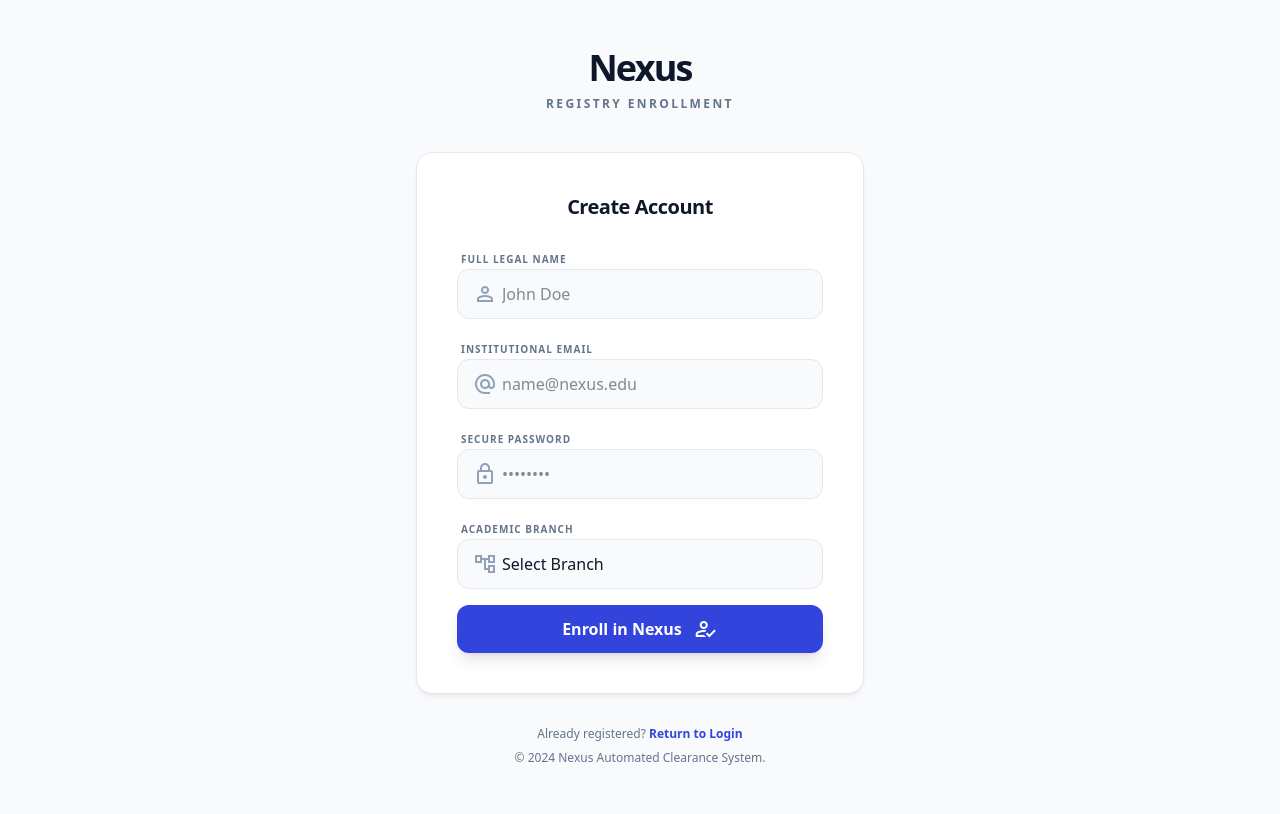
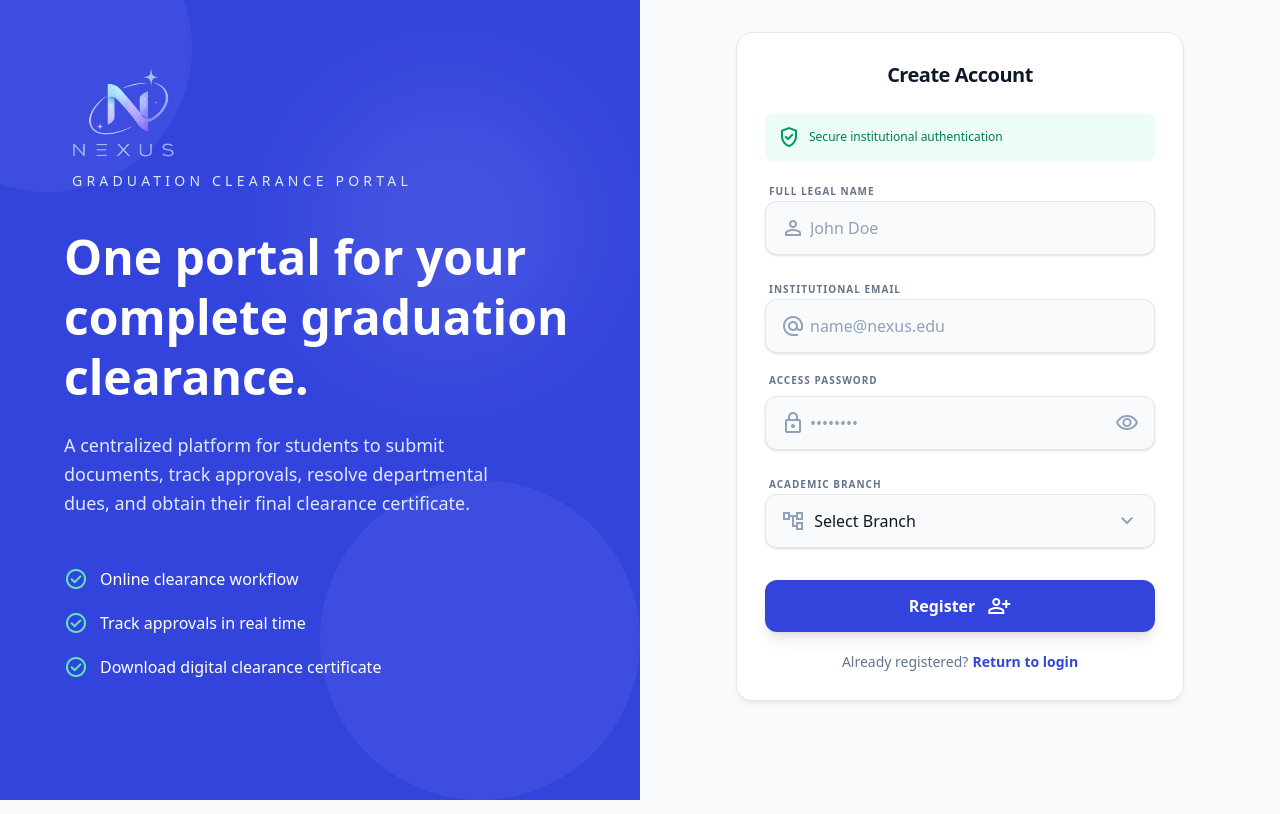
Before and after one commit to maybeanushka/nexus, a Next.js app: page /register in a window 1280 px wide. Built offline with nearby package versions, Linux system fonts and the light colour scheme; no server answers.

Commit message:
feat(auth): redesign registration experience

```diff
--- a/app/register/page.tsx
+++ b/app/register/page.tsx
@@ -1,103 +1,203 @@
 'use client';
 
-import { useActionState } from 'react';
+import { useActionState, useState } from 'react';
 import { registerAction } from '@/lib/actions';
 import Link from 'next/link';
+import Image from 'next/image';
 
 export default function RegisterPage() {
   const [state, formAction, isPending] = useActionState(registerAction, null);
+  const [showPassword, setShowPassword] = useState(false);
 
   return (
-    <main className="flex-grow flex items-center justify-center p-6 sm:p-12 w-full">
-      <div className="max-w-md w-full">
-        {/* Branding Header */}
-        <div className="text-center mb-10">
-          <h1 className="text-4xl font-black tracking-tighter text-slate-900 mb-2">Nexus</h1>
-          <p className="text-on-surface-variant font-bold tracking-[0.2em] uppercase text-xs">Registry Enrollment</p>
+    <main className="h-dvh overflow-hidden grid lg:grid-cols-2">
+
+      {/* Left Branding Panel */}
+      <section className="hidden lg:flex flex-col justify-between bg-primary text-white p-16 relative overflow-hidden">
+
+        {/* Decorative circles */}
+        <div className="absolute -top-24 -left-24 h-72 w-72 rounded-full bg-white/5"></div>
+        <div className="absolute bottom-0 right-0 h-80 w-80 rounded-full bg-white/5"></div>
+        <div className="absolute top-24 right-16 h-64 w-64 rounded-full bg-white/10 blur-3xl"></div>
+        <div className="relative z-10">
+          <Image
+            src="/nexusnewlogo.png"
+            alt="Nexus"
+            width={120}
+            height={40}
+            priority
+          />
+
+          <p className="mt-3 uppercase tracking-[0.3em] text-sm text-indigo-100 mx-2">
+            Graduation Clearance Portal
+          </p>
+
+          <h1 className="mt-9 text-5xl font-black leading-tight max-w-130">
+            One portal for your complete graduation clearance.
+          </h1>
+
+          <p className="mt-6 text-indigo-100 text-lg leading-relaxed max-w-md">
+            A centralized platform for students to submit documents,
+            track approvals, resolve departmental dues, and obtain
+            their final clearance certificate.
+          </p>
+
+          <div className="mt-12 space-y-5">
+
+            <div className="flex items-center gap-3">
+              <span className="material-symbols-outlined text-emerald-300">
+                check_circle
+              </span>
+              <span>Online clearance workflow</span>
+            </div>
+
+            <div className="flex items-center gap-3">
+              <span className="material-symbols-outlined text-emerald-300">
+                check_circle
+              </span>
+              <span>Track approvals in real time</span>
+            </div>
+
+            <div className="flex items-center gap-3">
+              <span className="material-symbols-outlined text-emerald-300">
+                check_circle
+              </span>
+              <span>Download digital clearance certificate</span>
+            </div>
+
+          </div>
         </div>
+      </section>
 
-        {/* Register Card */}
-        <div className="aether-card rounded-2xl p-8 sm:p-10">
+      {/* Right Login Section */}
+      <section className="flex items-start justify-center bg-slate-50 px-8 pt-8 pb-4">
+        <div className="max-w-md w-full">
+
+        {/* Login Card */}
+        <div className="aether-card rounded-2xl p-7 transition-all duration-300 hover:-translate-y-1 hover:shadow-2xl">
           <div className="relative z-10">
             <h2 className="text-xl font-bold text-on-surface mb-6 tracking-tight text-center">Create Account</h2>
 
-            <form action={formAction} className="space-y-4">
+
+            <form action={formAction} className="space-y-5">
               {state?.error && (
                 <div className="p-3 bg-rose-50 text-error font-medium rounded-lg text-sm text-center">
                   {state.error}
                 </div>
               )}
 
-              {/* Name Input */}
-              <div className="space-y-1">
+              <div className="flex items-center gap-2 rounded-lg bg-emerald-50 px-3 py-3 mb-4">
+                <span className="material-symbols-outlined text-sm text-emerald-600">
+                  verified_user
+                </span>
+                <span className="text-xs font-medium text-emerald-700">
+                  Secure institutional authentication
+                </span>
+              </div>
+
+              <div className="space-y-2">
                 <label className="text-[10px] uppercase font-bold tracking-widest text-on-surface-variant px-1">Full Legal Name</label>
-                <div className="relative">
+                <div className="relative group">
                   <div className="absolute inset-y-0 left-0 pl-4 flex items-center pointer-events-none">
-                    <span className="material-symbols-outlined text-slate-400 text-lg">person</span>
+                    <span className="material-symbols-outlined text-slate-400 group-focus-within:text-primary transition-colors">person</span>
                   </div>
-                  <input name="name" required className="block w-full pl-11 pr-4 py-3 bg-slate-50 border border-slate-200 rounded-xl text-on-surface focus:border-primary focus:ring-0 outline-none transition-all" placeholder="John Doe" type="text" />
+                  <input name="name" required className="block w-full rounded-xl border border-slate-200 bg-slate-50 py-3.5 pl-11 pr-4 text-on-surface shadow-sm transition-all duration-200 placeholder:text-slate-400 focus:border-primary focus:bg-white focus:shadow-md outline-none" placeholder="John Doe" type="text"/>
                 </div>
               </div>
 
               {/* Email Input */}
-              <div className="space-y-1">
+              <div className="space-y-2">
                 <label className="text-[10px] uppercase font-bold tracking-widest text-on-surface-variant px-1">Institutional Email</label>
-                <div className="relative">
+                <div className="relative group">
                   <div className="absolute inset-y-0 left-0 pl-4 flex items-center pointer-events-none">
-                    <span className="material-symbols-outlined text-slate-400 text-lg">alternate_email</span>
+                    <span className="material-symbols-outlined text-slate-400 group-focus-within:text-primary transition-colors">alternate_email</span>
                   </div>
-                  <input name="email" required className="block w-full pl-11 pr-4 py-3 bg-slate-50 border border-slate-200 rounded-xl text-on-surface focus:border-primary focus:ring-0 outline-none transition-all" placeholder="name@nexus.edu" type="email" />
+                  <input name="email" required className="block w-full rounded-xl border border-slate-200 bg-slate-50 py-3.5 pl-11 pr-4 text-on-surface shadow-sm transition-all duration-200 placeholder:text-slate-400 focus:border-primary focus:bg-white focus:shadow-md outline-none" placeholder="name@nexus.edu" type="email"/>
                 </div>
               </div>
 
               {/* Password Input */}
-              <div className="space-y-1">
-                <label className="text-[10px] uppercase font-bold tracking-widest text-on-surface-variant px-1">Secure Password</label>
-                <div className="relative">
+              <div className="space-y-2">
+                <div className="flex justify-between items-end px-1">
+                  <label className="text-[10px] uppercase font-bold tracking-widest text-on-surface-variant">Access Password</label>
+                </div>
+                <div className="relative group">
                   <div className="absolute inset-y-0 left-0 pl-4 flex items-center pointer-events-none">
-                    <span className="material-symbols-outlined text-slate-400 text-lg">lock</span>
+                    <span className="material-symbols-outlined text-slate-400 group-focus-within:text-primary transition-colors">lock</span>
                   </div>
-                  <input name="password" required className="block w-full pl-11 pr-4 py-3 bg-slate-50 border border-slate-200 rounded-xl text-on-surface focus:border-primary focus:ring-0 outline-none transition-all" placeholder="••••••••" type="password" />
+                  <input name="password" required className="block w-full rounded-xl border border-slate-200 bg-slate-50 py-3.5 pl-11 pr-4 text-on-surface shadow-sm transition-all duration-200 placeholder:text-slate-400 focus:border-primary focus:bg-white focus:shadow-md outline-none" placeholder="••••••••" type={showPassword ? 'text' : 'password'}/>
+                  <button
+                    type="button"
+                    onClick={() => setShowPassword(!showPassword)}
+                    className="absolute inset-y-0 right-0 flex items-center pr-4 text-slate-400 hover:text-primary transition-colors"
+                  >
+                    <span className="material-symbols-outlined">
+                      {showPassword ? 'visibility_off' : 'visibility'}
+                    </span>
+                  </button>
                 </div>
               </div>
 
-              {/* Branch Selection */}
-              <div className="space-y-1 animate-in fade-in slide-in-from-top-2">
-                <label className="text-[10px] uppercase font-bold tracking-widest text-on-surface-variant px-1">Academic Branch</label>
-                <div className="relative">
+              <div className="space-y-2 mb-8">
+                <label className="text-[10px] uppercase font-bold tracking-widest text-on-surface-variant px-1">
+                  Academic Branch
+                </label>
+
+                <div className="relative group">
+                  {/* Left Icon */}
                   <div className="absolute inset-y-0 left-0 pl-4 flex items-center pointer-events-none">
-                    <span className="material-symbols-outlined text-slate-400 text-lg">account_tree</span>
+                    <span className="material-symbols-outlined text-slate-400">
+                      account_tree
+                    </span>
                   </div>
-                  <select name="branch" required className="block w-full pl-11 pr-4 py-3 bg-slate-50 border border-slate-200 rounded-xl text-on-surface focus:border-primary focus:ring-0 outline-none transition-all appearance-none">
-                    <option value="">Select Branch</option>
+
+                  <select
+                    name="branch"
+                    required
+                    defaultValue=""
+                    className="block w-full appearance-none rounded-xl border border-slate-200 bg-slate-50 py-3.5 pl-11 pr-12 text-on-surface shadow-sm transition-all duration-200 focus:border-primary focus:bg-white focus:shadow-md outline-none"
+                  >
+                    <option value="" disabled>&#160;Select Branch
+                    </option>
                     <option value="CS">Computer Science</option>
                     <option value="IT">Information Technology</option>
                     <option value="Mechanical">Mechanical Engineering</option>
                     <option value="Electrical">Electrical Engineering</option>
                     <option value="Civil">Civil Engineering</option>
                   </select>
+
+                  {/* Right Arrow */}
+                  <div className="absolute inset-y-0 right-4 flex items-center pointer-events-none">
+                    <span className="material-symbols-outlined text-slate-400">
+                      keyboard_arrow_down
+                    </span>
+                  </div>
                 </div>
               </div>
 
               {/* Submit Button */}
-              <button disabled={isPending} className="w-full mt-4 py-3 px-6 bg-primary text-white font-bold rounded-xl shadow-lg hover:bg-indigo-700 transition-all flex items-center justify-center gap-3 disabled:opacity-70" type="submit">
-                {isPending ? 'Enrolling...' : 'Enroll in Nexus'}
-                <span className="material-symbols-outlined text-lg">how_to_reg</span>
+              <button disabled={isPending} className="w-full py-3.5 px-6 bg-primary text-white font-bold rounded-xl shadow-lg hover:bg-indigo-700 transition-all duration-200 hover:-translate-y-0.5 hover:shadow-xl flex items-center justify-center gap-3 disabled:opacity-70" type="submit">
+                {isPending ? 'Creating account...' : 'Register'}
+                <span className="material-symbols-outlined text-lg">person_add</span>
               </button>
+
+              {/* Footer Meta */}
+              <div className="mt-2 space-y-1 text-center">
+                <p className="text-sm text-slate-500">
+                  Already registered?
+                  <Link
+                    href="/login"
+                    className="ml-1 font-semibold text-primary hover:underline"
+                  >
+                    Return to login
+                  </Link>
+                </p>
+              </div>
             </form>
           </div>
         </div>
-
-        {/* Footer Meta */}
-        <div className="mt-8 text-center space-y-2">
-          <p className="text-xs text-on-surface-variant">
-            Already registered? <Link href="/login" className="text-primary font-bold hover:underline">Return to Login</Link>
-          </p>
-          <p className="text-xs text-on-surface-variant">
-            © 2024 Nexus Automated Clearance System.
-          </p>
-        </div>
       </div>
+      </section>
     </main>
   );
 }
```
